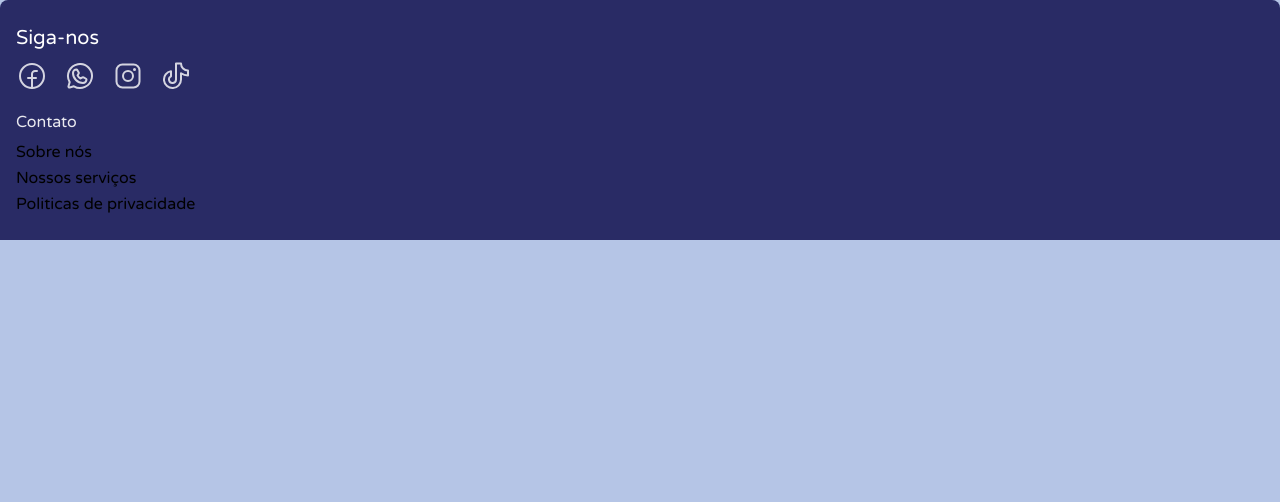
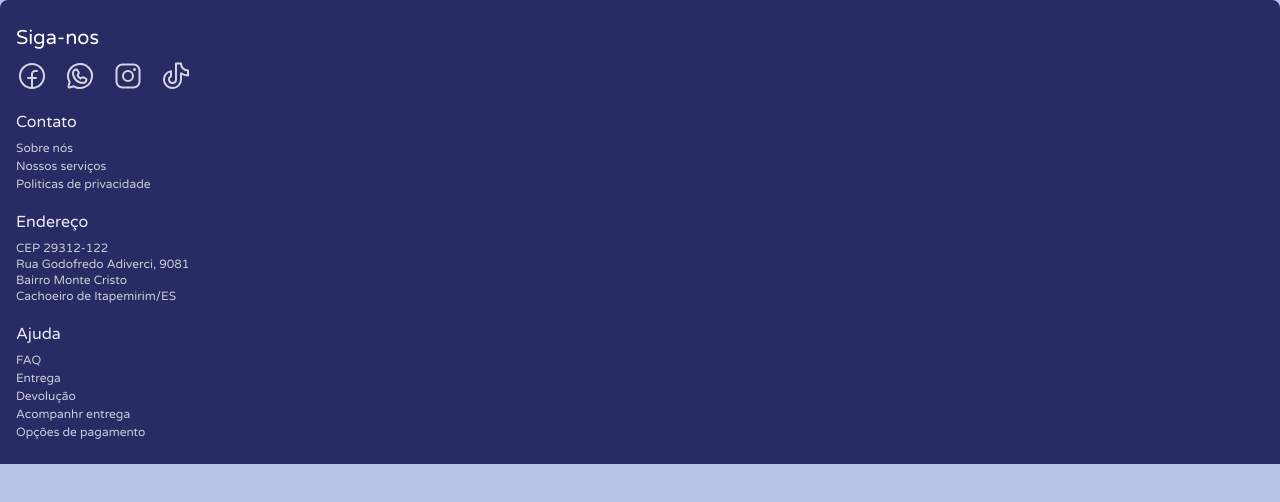
Before and after one commit to Tamicktom/MoonStore, a React (Vite) app: page /product/1 in a window 1280 px wide. Shown: the top 502 px of the page. Built offline with nearby package versions, Linux system fonts and the light colour scheme.

Commit message:
Update footer

```diff
--- a/src/components/Footer/Footer.jsx
+++ b/src/components/Footer/Footer.jsx
@@ -6,7 +6,7 @@ export const Footer = () => {
   return (
     <footer className="flex flex-col justify-center w-full gap-5 px-4 py-6 rounded-t-lg bg-b-700">
 
-      <FooterSection>
+      <div className="flex flex-col items-start justify-center gap-2">
         <p className="text-xl text-white ">Siga-nos</p>
         <div className="flex flex-row items-start gap-4">
           <a href="#">
@@ -22,27 +22,53 @@ export const Footer = () => {
             <TiktokLogo size={32} color="white" opacity={0.8} />
           </a>
         </div>
+      </div>
+
+      <FooterSection title="Contato">
+        <Anchor href="#">Sobre nós</Anchor>
+        <Anchor href="#">Nossos serviços</Anchor>
+        <Anchor href="#">Politicas de privacidade</Anchor>
       </FooterSection>
 
-      <FooterSection>
-        <p className="text-base leading-5 text-white text-opacity-90">
-          Contato
+      <FooterSection title="Endereço">
+        <p className="text-xs text-white opacity-75 leading-4">
+          CEP 29312-122<br />
+          Rua Godofredo Adiverci, 9081<br />
+          Bairro Monte Cristo<br />
+          Cachoeiro de Itapemirim/ES
         </p>
-        <div className="flex flex-col items-start gap-[2px]">
-          <p>Sobre nós</p>
-          <p>Nossos serviços</p>
-          <p>Politicas de privacidade</p>
-        </div>
       </FooterSection>
 
+      <FooterSection title="Ajuda">
+        <Anchor href="#">FAQ</Anchor>
+        <Anchor href="#">Entrega</Anchor>
+        <Anchor href="#">Devolução</Anchor>
+        <Anchor href="#">Acompanhr entrega</Anchor>
+        <Anchor href="#">Opções de pagamento</Anchor>
+      </FooterSection>
     </footer>
   );
 }
 
-const FooterSection = ({ children }) => {
+const FooterSection = ({ children, title }) => {
   return (
     <div className="flex flex-col items-start justify-center gap-2">
-      {children}
+      <p className="text-base leading-5 text-white text-opacity-90">
+        {title !== "" && title}
+      </p>
+      <div className="flex flex-col items-start gap-[2px]">
+        {children}
+      </div>
     </div>
   );
 };
+
+const Anchor = ({ children, href }) => {
+  return (
+    <a href={href}>
+      <p className="text-xs text-white opacity-75 leading-4">
+        {children}
+      </p>
+    </a>
+  );
+};
--- a/src/main.jsx
+++ b/src/main.jsx
@@ -10,7 +10,7 @@ createRoot(root)
   .render(
     <StrictMode>
       <BrowserRouter>
-      <App />
+        <App />
       </BrowserRouter>
     </StrictMode>
   )
--- a/src/views/ProductView/ProductView.jsx
+++ b/src/views/ProductView/ProductView.jsx
@@ -5,7 +5,7 @@ import { Footer } from "../../components/Footer/Footer";
 
 export default function ProductView() {
   return (
-    <div className="w-screen h-screen flex flex-col">
+    <div className="w-full flex flex-col">
       <Footer />
     </div>
   );
```
